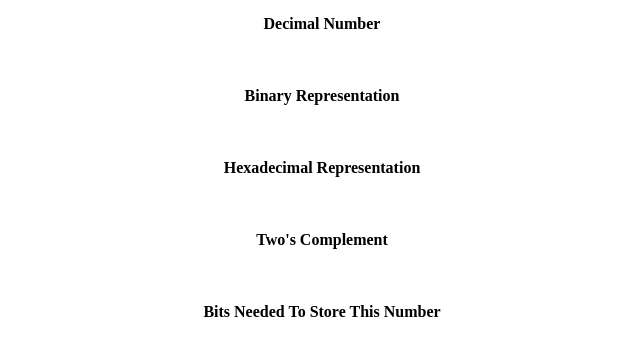
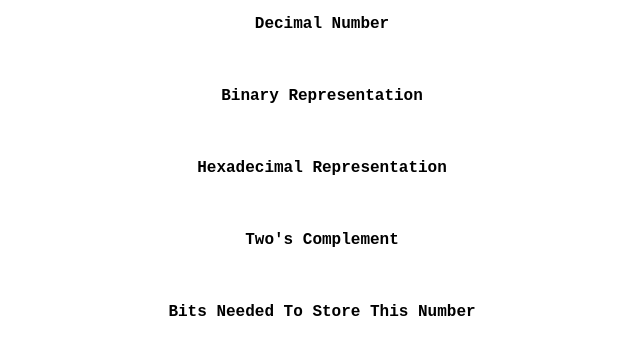
Before and after one commit to wawesomeNOGUI/binaryConverter, a plain HTML site: page index.html in a window 1280 px wide. Shown: the whole page, without its empty margins (318-958 px from the left). Drawn offline with Linux system fonts and the light colour scheme.

Commit message:
gamer font

```diff
--- a/index.html
+++ b/index.html
@@ -4,7 +4,7 @@
             height: 40;
         }
     </style>
-<body style="line-height: 2;">
+<body style="line-height: 2; font-family: 'Courier New', monospace;">
     <center>
     <b>Decimal Number</b>
     <!--
```
